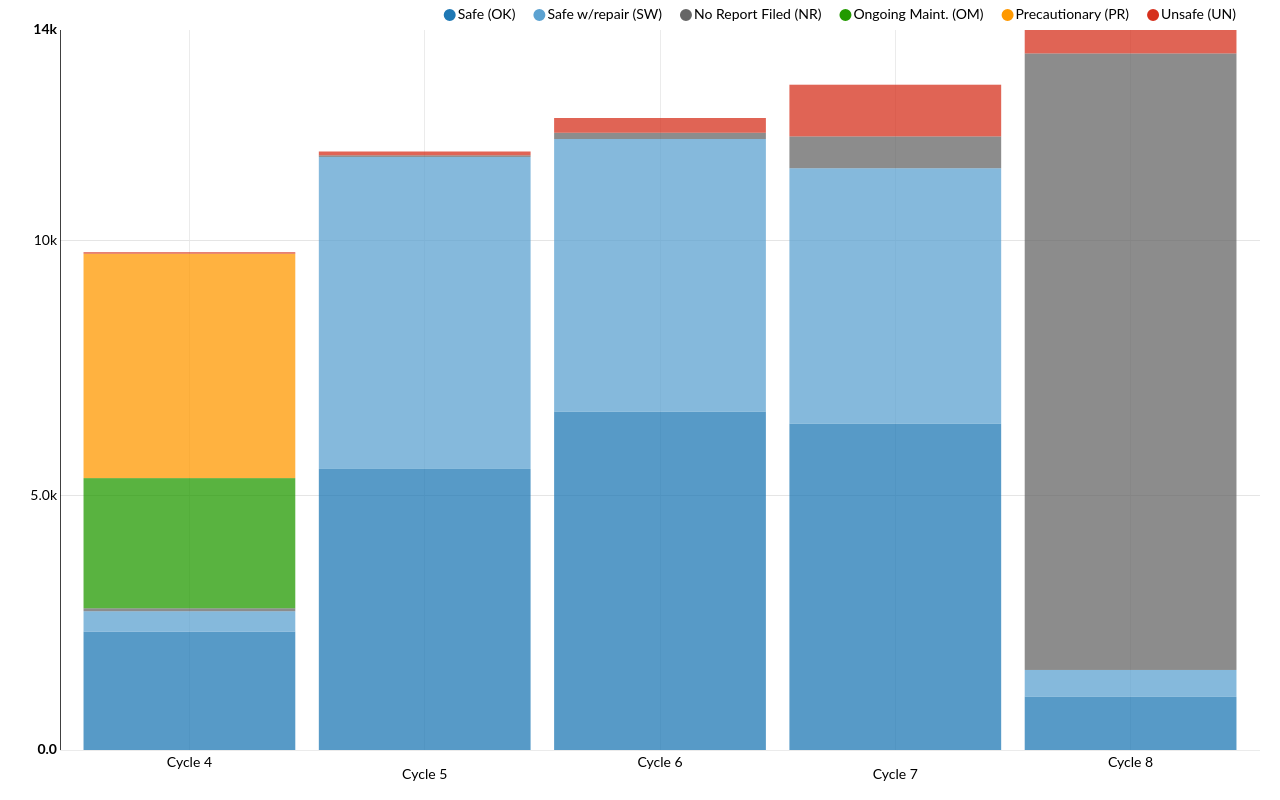
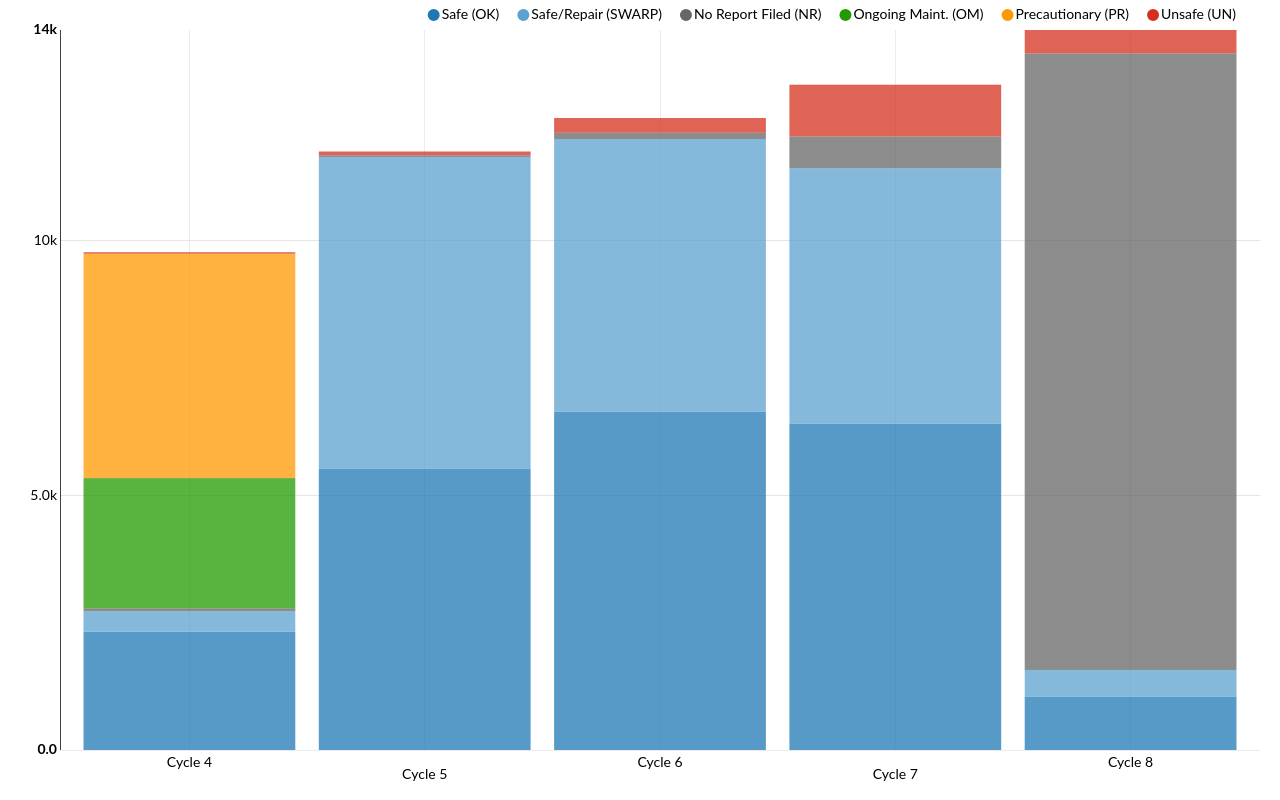
Before and after one commit to NYCDOB/Performance_Dashboard, a website: page examples/Facade_Filings3.html in a window 1280 px wide. Drawn offline with nearby package versions, Linux system fonts and the light colour scheme; files that its build step writes are made by us from their sources.

Commit message:
Update Facade_Filings3.html

```diff
--- a/examples/Facade_Filings3.html
+++ b/examples/Facade_Filings3.html
@@ -44,7 +44,7 @@
   },
 
  {
-    key: "Safe w/repair (SW)",
+    key: "Safe/Repair (SWARP)",
     color: "#5CA2D1",
     values:
     [
```
